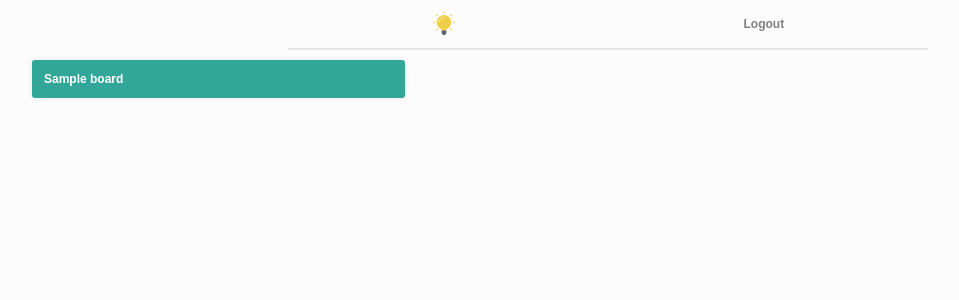
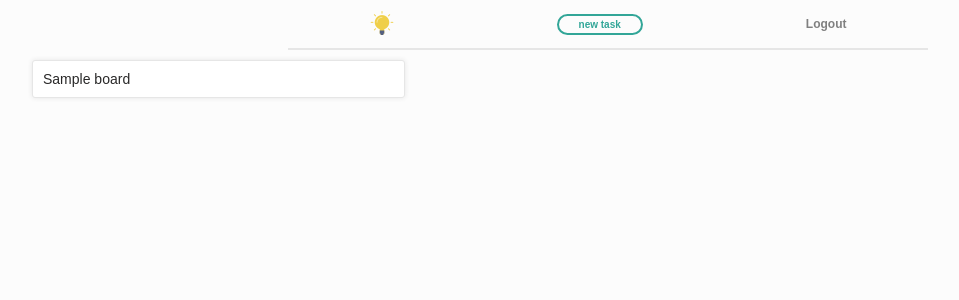
Before and after one commit to YauheniRusinchuk/tasks, a Django app: page / in a window 1280 px wide. Shown: the top 300 px of the page, without its empty margins (32-991 px from the left). Run offline with Django 3.2, Linux system fonts and the light colour scheme; a user stored in the database is signed in; tables that the repository leaves empty hold one stand-in row (values such as "Sample post"); some web fonts are replaced.

Commit message:
add new style

```diff
--- a/src/apps/static/css/main.css
+++ b/src/apps/static/css/main.css
@@ -91,20 +91,36 @@ body {
 }
 
 .board_item {
-    border: 2px solid #32a698;
-    background-color: #32a698;
+    border: 1px solid #e6e6e6;
+    background-color: white;
     display: inline-block;
     width: 100%;
-    font-size: 12px;
+    font-size: 14px;
     font-weight: normal;
     margin-top: 10px;
     margin-bottom: 10px;
     padding: 10px;
     border-radius: 3px;
-    color: white;
+    color: #292828;
     box-shadow: 0 0 5px #e6e6e6;
 }
 
 .board_item p {
-    font-weight: bold;
+    font-weight: normal;
 }
+
+.header_container .btn_new_task  {
+    border: 2px solid #32a698;
+    border-radius: 20px;
+    padding: 3px 20px;
+    color: #32a698;
+    font-size: 10px;
+    transition-property: background-color, color;
+    transition-duration: 0.3s;
+}
+
+
+.header_container .btn_new_task:hover {
+    background-color: #32a698;
+    color: white;
+}
--- a/src/apps/templates/header.html
+++ b/src/apps/templates/header.html
@@ -4,6 +4,7 @@
         <img src="{% static 'assets/idea.png' %}" alt="">
     </a>
     {% if user.is_authenticated %}
+        <a class='btn_new_task' href="">new task</a>
         <a href="{% url 'home:logout_page' %}">Logout</a>
     {% else %}
         <!-- <a class='login_btn' href="{% url 'home:login_page' %}">Login</a> -->
```
